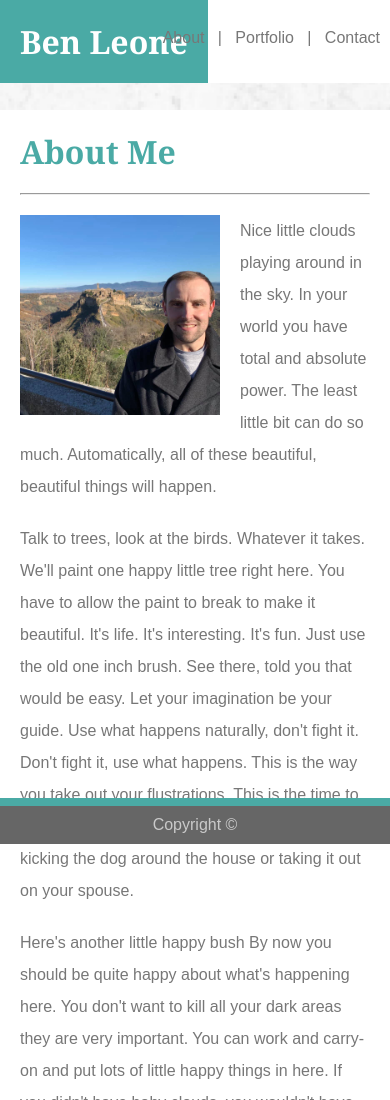
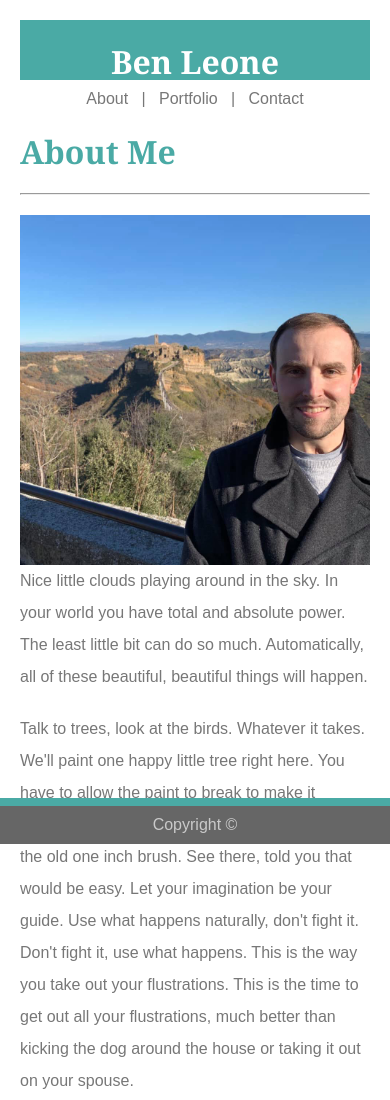
Before and after one commit to benleone90/Responsive-Portfolio, a plain HTML site: page index.html in a window 390 px wide. Shown: the top 1100 px of the page. Drawn offline with Linux system fonts and the light colour scheme.

Commit message:
added media queries for responsive website

```diff
--- a/assests/css/contact.css
+++ b/assests/css/contact.css
@@ -41,3 +41,40 @@ label {
   padding-top: 5px;
   padding-left: 5px;
 }
+
+.col-1 {width: 8.33%;}
+.col-2 {width: 16.66%;}
+.col-3 {width: 25%;}
+.col-4 {width: 33.33%;}
+.col-5 {width: 41.66%;}
+.col-6 {width: 50%;}
+.col-7 {width: 58.33%;}
+.col-8 {width: 66.66%;}
+.col-9 {width: 75%;}
+.col-10 {width: 83.33%;}
+.col-11 {width: 91.66%;}
+.col-12 {width: 100%;}
+
+@media screen and (max-width: 640px){
+  [class*="col-"]{
+    width: 100%;
+    text-align: center;
+  }
+
+  img {
+    width: 100%;
+  }
+
+  nav {
+    background-color: #ffffff;;
+    padding: 10px;
+    margin-top: 60px;
+    z-index: 1;
+  }
+  nav a {
+    display: inline-block;
+      }
+  .navbar {
+    padding: 20px;
+  }
+}
--- a/assests/css/portfolio.css
+++ b/assests/css/portfolio.css
@@ -22,3 +22,40 @@ h4 {
     padding: 15px 0;
     font-weight: normal;
 }
+
+.col-1 {width: 8.33%;}
+.col-2 {width: 16.66%;}
+.col-3 {width: 25%;}
+.col-4 {width: 33.33%;}
+.col-5 {width: 41.66%;}
+.col-6 {width: 50%;}
+.col-7 {width: 58.33%;}
+.col-8 {width: 66.66%;}
+.col-9 {width: 75%;}
+.col-10 {width: 83.33%;}
+.col-11 {width: 91.66%;}
+.col-12 {width: 100%;}
+
+@media screen and (max-width: 640px){
+  [class*="col-"]{
+    width: 100%;
+    text-align: center;
+  }
+
+  img {
+    width: 100%;
+  }
+
+  nav {
+    background-color: #ffffff;;
+    padding: 10px;
+    margin-top: 60px;
+    z-index: 1;
+  }
+  nav a {
+    display: inline-block;
+      }
+  .navbar {
+    padding: 20px;
+  }
+}
--- a/assests/css/style.css
+++ b/assests/css/style.css
@@ -100,3 +100,40 @@ footer {
     padding: 10px 0px;
     font-family: Arial, Helvetica, sans-serif;
 }
+
+.col-1 {width: 8.33%;}
+.col-2 {width: 16.66%;}
+.col-3 {width: 25%;}
+.col-4 {width: 33.33%;}
+.col-5 {width: 41.66%;}
+.col-6 {width: 50%;}
+.col-7 {width: 58.33%;}
+.col-8 {width: 66.66%;}
+.col-9 {width: 75%;}
+.col-10 {width: 83.33%;}
+.col-11 {width: 91.66%;}
+.col-12 {width: 100%;}
+
+@media screen and (max-width: 640px){
+  [class*="col-"]{
+    width: 100%;
+    text-align: center;
+  }
+
+  img {
+    width: 100%;
+  }
+
+  nav {
+    background-color: #ffffff;;
+    padding: 10px;
+    margin-top: 60px;
+    z-index: 1;
+  }
+  nav a {
+    display: inline-block;
+      }
+  .navbar {
+    padding: 20px;
+  }
+}
--- a/index.html
+++ b/index.html
@@ -11,10 +11,10 @@
   <body>
     <header>
       <div class="navbar">
-        <h1 id="name">
+        <h1 class="col-4" id="name">
           Ben Leone
         </h1>
-        <div id="link-list">
+        <div class="col-" id="link-list">
           <nav>
             <a href="./index.html">About</a>
             <span>&nbsp;&nbsp;|&nbsp;&nbsp;</span>
```
Also changed, not shown: contact.html (+4 -5 lines), portfolio.html (+4 -5 lines).
